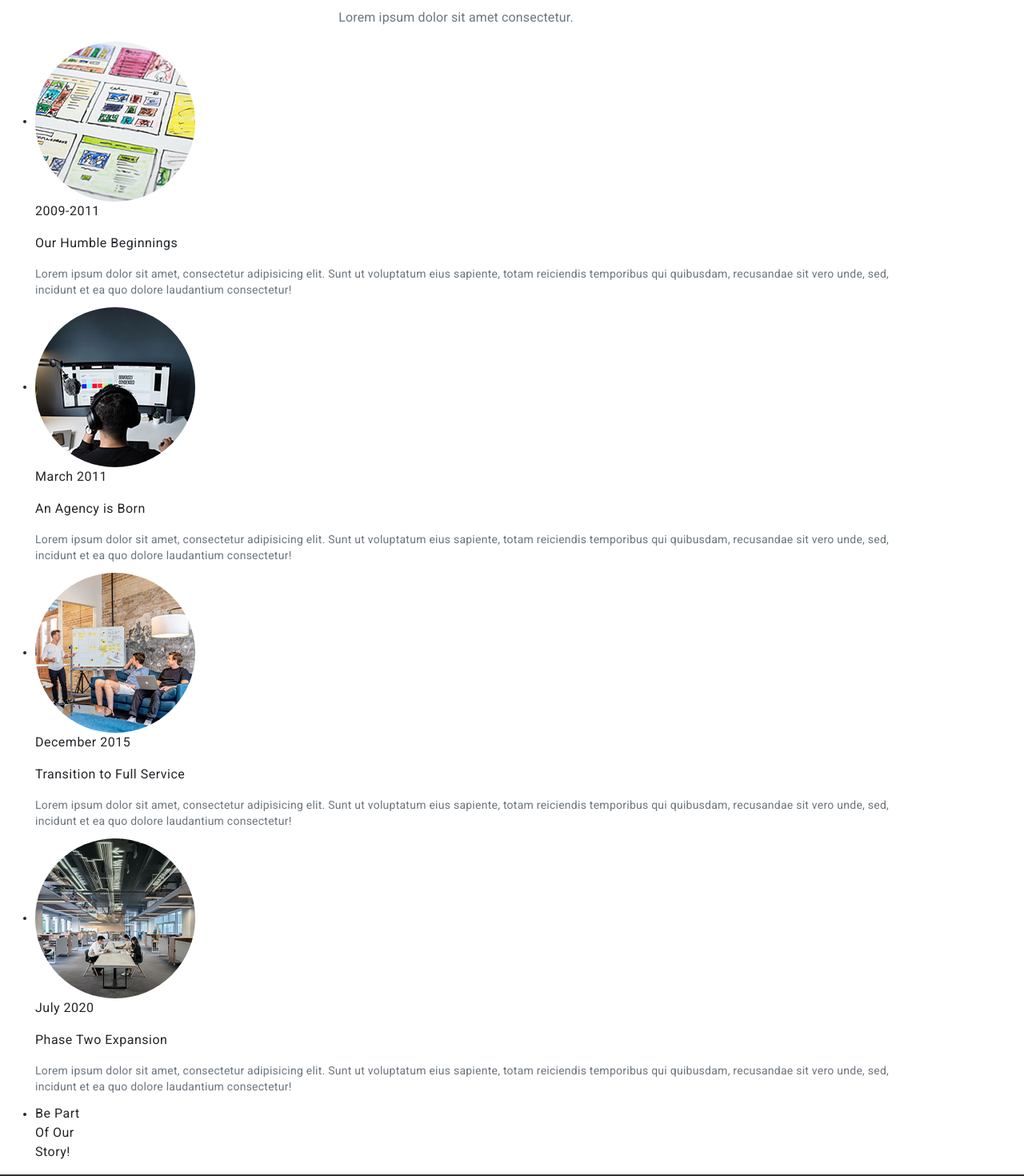
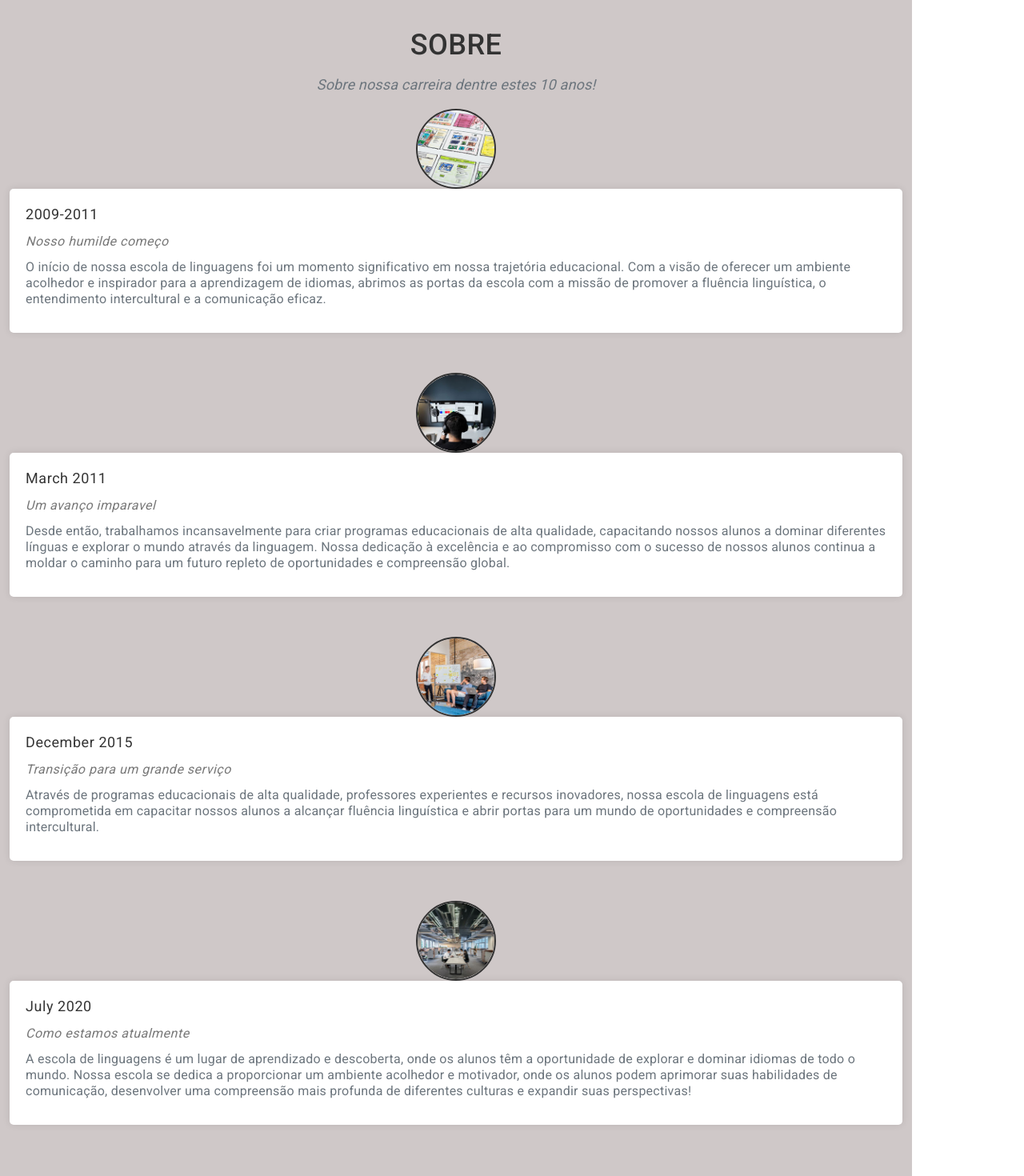
Before and after one commit to eliezerdasilva/Angular-LanguageSchool, an Angular app in the folder LanguageSchool/: page /about in a window 1280 px wide. Shown: the part 120-1590 px from the top of the page at 80% size. Built offline with nearby package versions, Linux system fonts and the light colour scheme; a web font is replaced by a local one.

Commit message:
About-commit

```diff
--- a/LanguageSchool/src/app/pages/about-page/about-page.component.html
+++ b/LanguageSchool/src/app/pages/about-page/about-page.component.html
@@ -1,8 +1,8 @@
 <section class="page-section" id="about">
     <div class="container">
         <div class="text-center">
-            <h2 class="section-heading text-uppercase">About</h2>
-            <h3 class="section-subheading text-muted">Lorem ipsum dolor sit amet consectetur.</h3>
+            <h2 class="section-heading text-uppercase">Sobre</h2>
+            <h3 class="section-subheading text-muted">Sobre nossa carreira dentre estes 10 anos!</h3>
         </div>
         <ul class="timeline">
             <li>
@@ -10,9 +10,9 @@
                 <div class="timeline-panel">
                     <div class="timeline-heading">
                         <h4>2009-2011</h4>
-                        <h4 class="subheading">Our Humble Beginnings</h4>
+                        <h4 class="subheading">Nosso humilde começo</h4>
                     </div>
-                    <div class="timeline-body"><p class="text-muted">Lorem ipsum dolor sit amet, consectetur adipisicing elit. Sunt ut voluptatum eius sapiente, totam reiciendis temporibus qui quibusdam, recusandae sit vero unde, sed, incidunt et ea quo dolore laudantium consectetur!</p></div>
+                    <div class="timeline-body"><p class="text-muted">O início de nossa escola de linguagens foi um momento significativo em nossa trajetória educacional. Com a visão de oferecer um ambiente acolhedor e inspirador para a aprendizagem de idiomas, abrimos as portas da escola com a missão de promover a fluência linguística, o entendimento intercultural e a comunicação eficaz.</p></div>
                 </div>
             </li>
             <li class="timeline-inverted">
@@ -20,9 +20,9 @@
                 <div class="timeline-panel">
                     <div class="timeline-heading">
                         <h4>March 2011</h4>
-                        <h4 class="subheading">An Agency is Born</h4>
+                        <h4 class="subheading">Um avanço imparavel</h4>
                     </div>
-                    <div class="timeline-body"><p class="text-muted">Lorem ipsum dolor sit amet, consectetur adipisicing elit. Sunt ut voluptatum eius sapiente, totam reiciendis temporibus qui quibusdam, recusandae sit vero unde, sed, incidunt et ea quo dolore laudantium consectetur!</p></div>
+                    <div class="timeline-body"><p class="text-muted">Desde então, trabalhamos incansavelmente para criar programas educacionais de alta qualidade, capacitando nossos alunos a dominar diferentes línguas e explorar o mundo através da linguagem. Nossa dedicação à excelência e ao compromisso com o sucesso de nossos alunos continua a moldar o caminho para um futuro repleto de oportunidades e compreensão global.</p></div>
                 </div>
             </li>
             <li>
@@ -30,9 +30,9 @@
                 <div class="timeline-panel">
                     <div class="timeline-heading">
                         <h4>December 2015</h4>
-                        <h4 class="subheading">Transition to Full Service</h4>
+                        <h4 class="subheading">Transição para um grande serviço</h4>
                     </div>
-                    <div class="timeline-body"><p class="text-muted">Lorem ipsum dolor sit amet, consectetur adipisicing elit. Sunt ut voluptatum eius sapiente, totam reiciendis temporibus qui quibusdam, recusandae sit vero unde, sed, incidunt et ea quo dolore laudantium consectetur!</p></div>
+                    <div class="timeline-body"><p class="text-muted">Através de programas educacionais de alta qualidade, professores experientes e recursos inovadores, nossa escola de linguagens está comprometida em capacitar nossos alunos a alcançar fluência linguística e abrir portas para um mundo de oportunidades e compreensão intercultural.</p></div>
                 </div>
             </li>
             <li class="timeline-inverted">
@@ -40,22 +40,12 @@
                 <div class="timeline-panel">
                     <div class="timeline-heading">
                         <h4>July 2020</h4>
-                        <h4 class="subheading">Phase Two Expansion</h4>
+                        <h4 class="subheading">Como estamos atualmente</h4>
                     </div>
-                    <div class="timeline-body"><p class="text-muted">Lorem ipsum dolor sit amet, consectetur adipisicing elit. Sunt ut voluptatum eius sapiente, totam reiciendis temporibus qui quibusdam, recusandae sit vero unde, sed, incidunt et ea quo dolore laudantium consectetur!</p></div>
+                    <div class="timeline-body"><p class="text-muted">A escola de linguagens é um lugar de aprendizado e descoberta, onde os alunos têm a oportunidade de explorar e dominar idiomas de todo o mundo. Nossa escola se dedica a proporcionar um ambiente acolhedor e motivador, onde os alunos podem aprimorar suas habilidades de comunicação, desenvolver uma compreensão mais profunda de diferentes culturas e expandir suas perspectivas!</p></div>
                 </div>
             </li>
-            <li class="timeline-inverted">
-                <div class="timeline-image">
-                    <h4>
-                        Be Part
-                        <br />
-                        Of Our
-                        <br />
-                        Story!
-                    </h4>
-                </div>
-            </li>
+
         </ul>
     </div>
 </section>
--- a/LanguageSchool/src/app/pages/about-page/about-page.component.scss
+++ b/LanguageSchool/src/app/pages/about-page/about-page.component.scss
@@ -0,0 +1,82 @@
+.page-section {
+    background-color: #f2f2f2;
+    padding: 80px 0;
+    margin: 0; /* Adicione esta linha para remover margens */
+    overflow-x: hidden; /* Adicione esta linha para ocultar barras de rolagem horizontais */
+  }
+/* Estilos para a seção principal */
+.page-section {
+    background-color: #cfc8c8;
+    padding: 80px 0;
+  }
+
+  /* Estilos para os títulos da seção */
+  .section-heading {
+    font-size: 36px;
+    margin-bottom: 20px;
+    text-transform: uppercase;
+    color: #333;
+  }
+
+  .section-subheading {
+    font-size: 18px;
+    font-style: italic;
+    color: #777;
+  }
+
+  /* Estilos para a linha do tempo */
+  .timeline {
+    list-style: none;
+    padding: 0;
+  }
+
+  .timeline li {
+    margin-bottom: 50px;
+  }
+
+  /* Estilos para as imagens da linha do tempo */
+  .timeline-image {
+    width: 100px;
+    height: 100px;
+    border-radius: 50%;
+    border: 2px solid #333;
+    overflow: hidden;
+    margin: 0 auto;
+  }
+
+  .timeline-image img {
+    max-width: 100%;
+    max-height: 100%;
+  }
+
+  /* Estilos para os painéis da linha do tempo */
+  .timeline-panel {
+    background-color: #ffffff;
+    border-radius: 5px;
+    box-shadow: 0 0 10px rgba(0, 0, 0, 0.1);
+    padding: 20px;
+    text-align: left;
+  }
+
+  .timeline-heading h4 {
+    font-size: 18px;
+    color: #333;
+    margin-bottom: 10px;
+  }
+
+  .timeline-heading .subheading {
+    font-size: 16px;
+    font-style: italic;
+    color: #777;
+  }
+
+  .timeline-body p {
+    font-size: 16px;
+    color: #555;
+  }
+
+
+  /* Estilos para os painéis sem imagem */
+  .timeline-inverted .timeline-panel .timeline-image {
+    display: none;
+  }
--- a/LanguageSchool/src/app/pages/home-page/home-page.component.html
+++ b/LanguageSchool/src/app/pages/home-page/home-page.component.html
@@ -327,36 +327,3 @@
     </div>
   </div>
 </section>
-
-<!-- Clients-->
-<div class="py-5">
-  <div class="container">
-    <div class="text-center">
-      <h2 class="section-heading text-uppercase" style="font-size: 50px; margin-bottom: 150px">
-        Empresas apoiadoras
-      </h2>
-    </div>
-    <div class="apoiadores" style="margin-left: 300px;">
-      <div style="display: inline-block; margin-right: 20px;">
-        <a href="#!">
-          <img class="img-fluid img-brand d-block mx-auto" src="assets/img/logos/microsoft.svg" alt="..." aria-label="Microsoft Logo" />
-        </a>
-      </div>
-      <div style="display: inline-block; margin-right: 20px;">
-        <a href="#!">
-          <img class="img-fluid img-brand d-block mx-auto" src="assets/img/logos/google.svg" alt="..." aria-label="Google Logo" />
-        </a>
-      </div>
-      <div style="display: inline-block; margin-right: 20px;">
-        <a href="#!">
-          <img class="img-fluid img-brand d-block mx-auto" src="assets/img/logos/facebook.svg" alt="..." aria-label="Facebook Logo" />
-        </a>
-      </div>
-      <div style="display: inline-block; margin-right: 20px;">
-        <a href="#!">
-          <img class="img-fluid img-brand d-block mx-auto" src="assets/img/logos/ibm.svg" alt="..." aria-label="IBM Logo" />
-        </a>
-      </div>
-    </div>
-  </div>
-</div>
```
